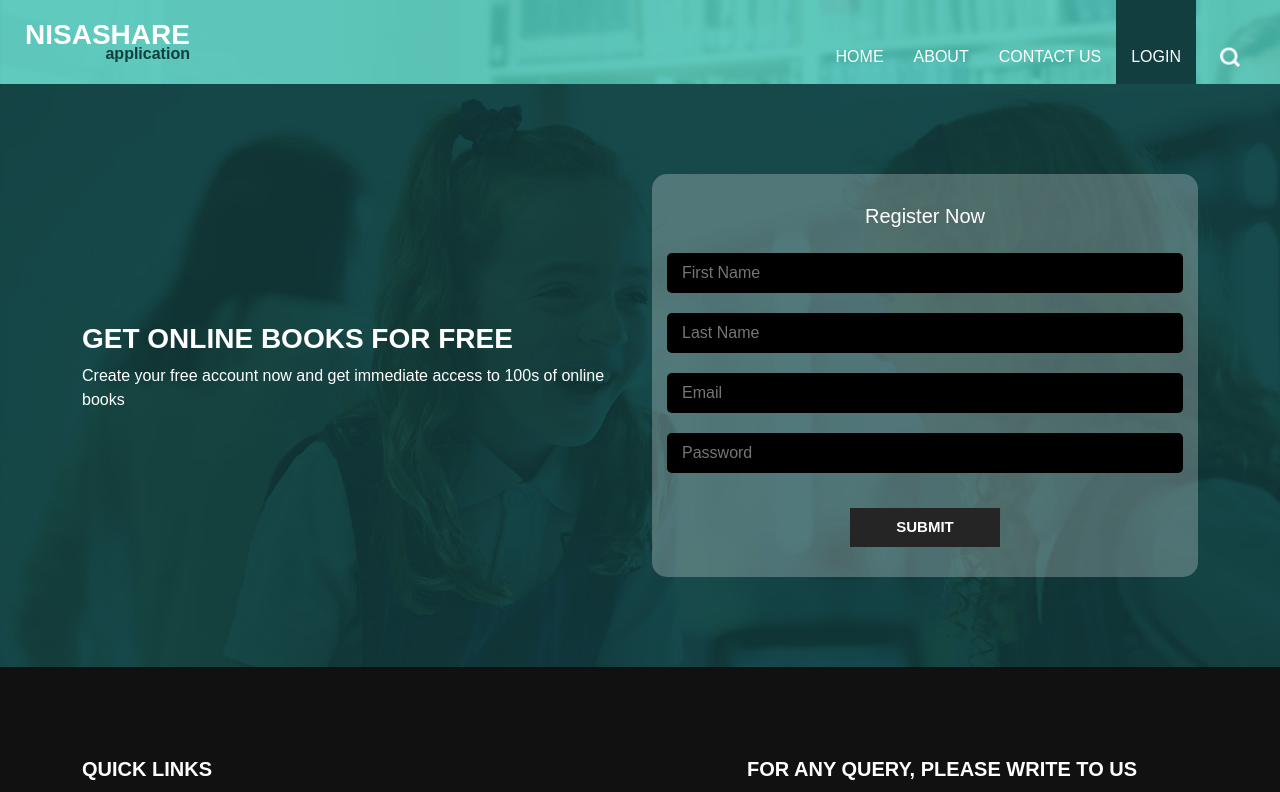
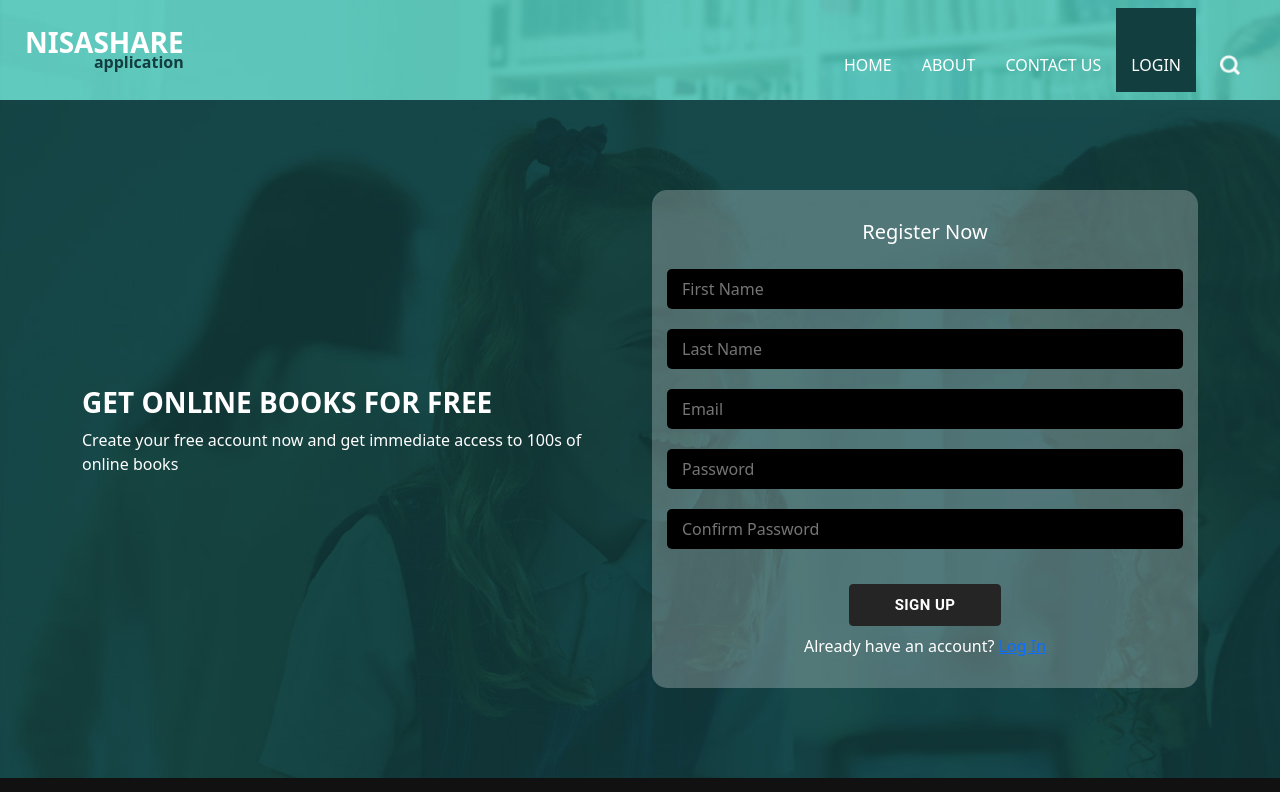
Before and after one commit to SusanSagwa/NisaShare-Application, a React (Create React App) app: page /signup in a window 1280 px wide. Shown: the top 792 px of the page. Built offline with nearby package versions, Linux system fonts and the light colour scheme; no server answers.

Commit message:
new changes

```diff
--- a/package.json
+++ b/package.json
@@ -11,6 +11,7 @@
     "bootstrap": "^5.0.2",
     "firebase": "^8.7.1",
     "firebase-admin": "^9.11.0",
+    "lodash": "^4.17.21",
     "node-sass": "^6.0.1",
     "react": "^17.0.2",
     "react-bootstrap": "^1.6.1",
@@ -44,5 +45,9 @@
       "last 1 firefox version",
       "last 1 safari version"
     ]
+  },
+  "devDependencies": {
+    "css-loader": "^4.3.0",
+    "style-loader": "^1.3.0"
   }
 }
--- a/src/App.js
+++ b/src/App.js
@@ -3,11 +3,14 @@
 import { BrowserRouter as Router, Route } from "react-router-dom";
 import Home from "./Home";
 import Login from "./Login";
-import signup from "./signup";
+import Signup from "./Signup";
 import admin from "./admin";
 import about from "./about";
+import Userpage from "./Userpage";
 import { AuthProvider } from "./Auth";
 import PrivateRoute from "./PrivateRoute";
+import ForgotPassword from "./ForgotPassword";
+import UpdateProfile from "./UpdateProfile";
 
 
 
@@ -16,15 +19,21 @@
 
     <AuthProvider>
       <Router>
-        <div>
+
+       <div>
           <PrivateRoute exact path="/" component={Home} />
-          <Route exact path="/login" component={Login} />
-          <Route exact path="/signup" component={signup} />
-          <Route exact path="/admin" component={admin} />
-          <Route exact path="/about" component={about}/>
+          <PrivateRoute  path="/update-profile" component={UpdateProfile} />
+          <Route  path="/login" component={Login} />
+          <Route  path="/signup" component={Signup} />
+          <Route  path="/admin" component={admin} />
+          <Route  path="/about" component={about}/>
+          <Route path="/forgot-password" component={ForgotPassword}/>
+          <PrivateRoute  path="/userpage" component={Userpage} />
         </div>
+
       </Router>
     </AuthProvider>
+
   );
 };
 
--- a/src/Auth.js
+++ b/src/Auth.js
@@ -1,31 +1,62 @@
-import React, { useEffect, useState } from "react";
-import app from "./firebase.js";
+import React, { useContext, useState, useEffect } from "react"
+import { auth } from "./firebase"
 
+const Auth = React.createContext()
 
-export const AuthContext = React.createContext();
+export function useAuth() {
+  return useContext(Auth)
+}
 
-export const AuthProvider = ({ children }) => {
-  const [currentUser, setCurrentUser] = useState(null);
-  const [pending, setPending] = useState(true);
+export function AuthProvider({ children }) {
+  const [currentUser, setCurrentUser] = useState()
+  const [loading, setLoading] = useState(true)
+
+  function signup(email, password) {
+    return auth.createUserWithEmailAndPassword(email, password)
+  }
+
+  function login(email, password) {
+    return auth.signInWithEmailAndPassword(email, password)
+  }
+
+  function logout() {
+    return auth.signOut()
+  }
+
+  function resetPassword(email) {
+    return auth.sendPasswordResetEmail(email)
+  }
+
+  function updateEmail(email) {
+    return currentUser.updateEmail(email)
+  }
+
+  function updatePassword(password) {
+    return currentUser.updatePassword(password)
+  }
 
   useEffect(() => {
-    app.auth().onAuthStateChanged((user) => {
+    const unsubscribe = auth.onAuthStateChanged(user => {
       setCurrentUser(user)
-      setPending(false)
-    });
-  }, []);
+      setLoading(false)
+    })
 
-  if(pending){
-    return <>Loading...</>
+    return unsubscribe
+  }, [])
+
+  const value = {
+    currentUser,
+    login,
+    signup,
+    logout,
+    resetPassword,
+    updateEmail,
+    updatePassword
   }
 
   return (
-    <AuthContext.Provider
-      value={{
-        currentUser
-      }}
-    >
-      {children}
-    </AuthContext.Provider>
-  );
-};
+    <Auth.Provider value={value}>
+      {!loading && children}
+    </Auth.Provider>
+  )
+}
--- /dev/null
+++ b/src/ForgotPassword.js
@@ -0,0 +1,55 @@
+import React, { useRef, useState } from "react"
+import { Form, Button, Card, Alert } from "react-bootstrap"
+import { useAuth } from "./Auth"
+import { Link } from "react-router-dom"
+
+export default function ForgotPassword() {
+  const emailRef = useRef()
+  const { resetPassword } = useAuth()
+  const [error, setError] = useState("")
+  const [message, setMessage] = useState("")
+  const [loading, setLoading] = useState(false)
+
+  async function handleSubmit(e) {
+    e.preventDefault()
+
+    try {
+      setMessage("")
+      setError("")
+      setLoading(true)
+      await resetPassword(emailRef.current.value)
+      setMessage("Check your inbox for further instructions")
+    } catch {
+      setError("Failed to reset password")
+    }
+
+    setLoading(false)
+  }
+
+  return (
+    <>
+      <Card>
+        <Card.Body>
+          <h2 className="text-center mb-4">Password Reset</h2>
+          {error && <Alert variant="danger">{error}</Alert>}
+          {message && <Alert variant="success">{message}</Alert>}
+          <Form onSubmit={handleSubmit}>
+            <Form.Group id="email">
+              <Form.Label>Email</Form.Label>
+              <Form.Control type="email" ref={emailRef} required />
+            </Form.Group>
+            <Button disabled={loading} className="w-100" type="submit">
+              Reset Password
+            </Button>
+          </Form>
+          <div className="w-100 text-center mt-3">
+            <Link to="/login">Login</Link>
+          </div>
+        </Card.Body>
+      </Card>
+      <div className="w-100 text-center mt-2">
+        Need an account? <Link to="/signup">Sign Up</Link>
+      </div>
+    </>
+  )
+}
--- a/src/Home.js
+++ b/src/Home.js
@@ -1,9 +1,13 @@
 import React from "react";
+import { useAuth } from "./Auth.js";
 import app from "./firebase";
 import { Link } from 'react-router-dom';
+import "./custom.scss"
+
 
 
 const Home = () => {
+  const { currentUser } = useAuth()
   return (
     <body>
   <div class="hero_area">
@@ -33,7 +37,7 @@
                 <a class="nav-link" href="contact.html">Contact Us</a>
               </li>
               <li class="nav-item">
-                <Link class="nav-link" to="/login">Login</Link>
+                <Link class="nav-link" to="/userpage">{currentUser.email}</Link>
               </li>
               <li class="nav-item">
                 <button class="nav-link" onClick={() => app.auth().signOut()}>Sign out</button>
--- a/src/Login.js
+++ b/src/Login.js
@@ -1,33 +1,34 @@
-import React, { useCallback, useContext } from "react";
-import { withRouter, Redirect } from "react-router";
-import app from "./firebase.js";
-import { AuthContext } from "./Auth.js";
-import { Link } from 'react-router-dom';
-import "./css/style.css";
+import React, { useRef, useState } from "react";
+import { useAuth } from "./Auth.js";
+import { Link, useHistory } from 'react-router-dom';
+import "./custom.scss";
+import { Button } from "@material-ui/core";
+import {Alert} from "react-bootstrap";
+
+export default function Login() {
+  const emailRef = useRef()
+  const passwordRef = useRef()
+  const { login } = useAuth()
+  const [error, setError] = useState("")
+  const [loading, setLoading] = useState(false)
+  const history = useHistory()
+
+  async function handleSubmit(e) {
+    e.preventDefault()
+
+    try {
+      setError("")
+      setLoading(true)
+      await login(emailRef.current.value, passwordRef.current.value)
+      history.push("/")
+    } catch {
+      setError("Failed to log in. The Password or Email is Incorrect")
+    }
+
+    setLoading(false)
+  }
 
 
-const Login = ({ history }) => {
-  const handleLogin = useCallback(
-    async event => {
-      event.preventDefault();
-      const { email, password } = event.target.elements;
-      try {
-        await app
-          .auth()
-          .signInWithEmailAndPassword(email.value, password.value);
-        history.push("/");
-      } catch (error) {
-        alert(error);
-      }
-    },
-    [history]
-  );
-
-  const { currentUser } = useContext(AuthContext);
-
-  if (currentUser) {
-    return <Redirect to="/" />;
-  }
 
   return (
     <body class="sub_page">
@@ -95,15 +96,21 @@
             <h5>
               Login Now
             </h5>
-             <form onSubmit={handleLogin}>
+             <form onSubmit={handleSubmit}>
+             {error && <Alert variant="danger">{error}</Alert>}
               <div>
-                <input name="email" type="email" placeholder="Email " />
+                <input name="email" type="email" placeholder="Email " ref={emailRef} required/>
               </div>
               <div>
-                <input name="password" type="password" placeholder="Password" />
+                <input name="password" type="password" placeholder="Password" ref={passwordRef} required />
               </div>
-              <button type="submit">Login</button>
+              <Button disabled={loading} className="w-100" type="submit">
+              Log In
+            </Button>
             </form>
+            <div className="w-100 text-center mt-3">
+            <Link to="/forgot-password">Forgot Password?</Link>
+          </div>
           </div>
         </div>
       </div>
@@ -188,5 +195,3 @@
 </body>
 );
 };
-
-export default withRouter(Login);
--- a/src/PrivateRoute.js
+++ b/src/PrivateRoute.js
@@ -1,9 +1,9 @@
-import React, { useContext } from "react";
+import React from "react";
 import { Route, Redirect } from "react-router-dom";
-import { AuthContext } from "./Auth";
+import { useAuth } from "./Auth";
 
 const PrivateRoute = ({ component: RouteComponent, ...rest }) => {
-  const {currentUser} = useContext(AuthContext);
+  const {currentUser} = useAuth();
   return (
     <Route
       {...rest}
--- /dev/null
+++ b/src/UpdateProfile.js
@@ -0,0 +1,87 @@
+import React, { useRef, useState } from "react"
+import { Form, Button, Card, Alert } from "react-bootstrap"
+import { useAuth } from "./Auth"
+import { Link, useHistory } from "react-router-dom"
+
+export default function UpdateProfile() {
+  const emailRef = useRef()
+  const passwordRef = useRef()
+  const passwordConfirmRef = useRef()
+  const { currentUser, updatePassword, updateEmail } = useAuth()
+  const [error, setError] = useState("")
+  const [loading, setLoading] = useState(false)
+  const history = useHistory()
+
+  function handleSubmit(e) {
+    e.preventDefault()
+    if (passwordRef.current.value !== passwordConfirmRef.current.value) {
+      return setError("Passwords do not match")
+    }
+
+    const promises = []
+    setLoading(true)
+    setError("")
+
+    if (emailRef.current.value !== currentUser.email) {
+      promises.push(updateEmail(emailRef.current.value))
+    }
+    if (passwordRef.current.value) {
+      promises.push(updatePassword(passwordRef.current.value))
+    }
+
+    Promise.all(promises)
+      .then(() => {
+        history.push("/")
+      })
+      .catch(() => {
+        setError("Failed to update account")
+      })
+      .finally(() => {
+        setLoading(false)
+      })
+  }
+
+  return (
+    <>
+      <Card>
+        <Card.Body>
+          <h2 className="text-center mb-4">Update Profile</h2>
+          {error && <Alert variant="danger">{error}</Alert>}
+          <Form onSubmit={handleSubmit}>
+            <Form.Group id="email">
+              <Form.Label>Email</Form.Label>
+              <Form.Control
+                type="email"
+                ref={emailRef}
+                required
+                defaultValue={currentUser.email}
+              />
+            </Form.Group>
+            <Form.Group id="password">
+              <Form.Label>Password</Form.Label>
+              <Form.Control
+                type="password"
+                ref={passwordRef}
+                placeholder="Leave blank to keep the same"
+              />
+            </Form.Group>
+            <Form.Group id="password-confirm">
+              <Form.Label>Password Confirmation</Form.Label>
+              <Form.Control
+                type="password"
+                ref={passwordConfirmRef}
+                placeholder="Leave blank to keep the same"
+              />
+            </Form.Group>
+            <Button disabled={loading} className="w-100" type="submit">
+              Update
+            </Button>
+          </Form>
+        </Card.Body>
+      </Card>
+      <div className="w-100 text-center mt-2">
+        <Link to="/">Cancel</Link>
+      </div>
+    </>
+  )
+}
--- /dev/null
+++ b/src/Userpage.js
@@ -0,0 +1,41 @@
+import React, { useState } from "react"
+import { Card, Button, Alert } from "react-bootstrap"
+import { useAuth } from "./Auth"
+import { Link, useHistory } from "react-router-dom"
+
+export default function Dashboard() {
+  const [error, setError] = useState("")
+  const { currentUser, logout } = useAuth()
+  const history = useHistory()
+
+  async function handleLogout() {
+    setError("")
+
+    try {
+      await logout()
+      history.push("/login")
+    } catch {
+      setError("Failed to log out")
+    }
+  }
+
+  return (
+    <>
+      <Card>
+        <Card.Body>
+          <h2 className="text-center mb-4">Profile</h2>
+          {error && <Alert variant="danger">{error}</Alert>}
+          <strong>Email:</strong> {currentUser.email}
+          <Link to="/update-profile" className="btn btn-primary w-100 mt-3">
+            Update Profile
+          </Link>
+        </Card.Body>
+      </Card>
+      <div className="w-100 text-center mt-2">
+        <Button variant="link" onClick={handleLogout}>
+          Log Out
+        </Button>
+      </div>
+    </>
+  )
+}
--- a/src/about.js
+++ b/src/about.js
@@ -0,0 +1,10 @@
+import React from 'react'
+import "./custom.scss"
+
+export default function about() {
+  return (
+    <div>
+     Hello
+    </div>
+  )
+};
--- a/src/index.js
+++ b/src/index.js
@@ -2,6 +2,7 @@
 import ReactDOM from 'react-dom';
 import App from './App';
 import './custom.scss';
+import "bootstrap/dist/css/bootstrap.min.css";
 
 
 ReactDOM.render(
--- a/src/signup.js
+++ b/src/signup.js
@@ -1,20 +1,39 @@
-import React, { useCallback } from "react";
-import { withRouter } from "react-router";
-import app from "./firebase";
+import React, { useRef, useState } from "react";
+import { Link, useHistory, } from 'react-router-dom';
+import {useAuth} from "./Auth";
+import { Button } from "@material-ui/core";
+import {Alert} from "react-bootstrap";
+import "./custom.scss";
+import "bootstrap/dist/css/bootstrap.min.css";
 
-const SignUp = ({ history }) => {
-  const handleSignUp = useCallback(async event => {
-    event.preventDefault();
-    const { email, password } = event.target.elements;
+export default function Signup() {
+  const emailRef = useRef()
+  const passwordRef = useRef()
+  const passwordConfirmRef = useRef()
+  const { signup } = useAuth()
+  const [error, setError] = useState("")
+  const [loading, setLoading] = useState(false)
+  const history = useHistory()
+
+  async function handleSubmit(e) {
+    e.preventDefault()
+
+    if (passwordRef.current.value !== passwordConfirmRef.current.value) {
+      return setError("Passwords do not match")
+    }
+
     try {
-      await app
-        .auth()
-        .createUserWithEmailAndPassword(email.value, password.value);
-      history.push("/");
-    } catch (error) {
-      alert(error);
+      setError("")
+      setLoading(true)
+      await signup(emailRef.current.value, passwordRef.current.value)
+      history.push("/")
+    } catch {
+      setError("Failed to create an account")
     }
-  }, [history]);
+
+    setLoading(false)
+  }
+
 
   return (
     <body class="sub_page">
@@ -45,7 +64,7 @@
                 <a class="nav-link" href="contact.html">Contact us</a>
               </li>
               <li class="nav-item active">
-                <a class="nav-link" href="login.html">Login</a>
+                <Link class="nav-link" to="/login">Login</Link>
               </li>
             </ul>
             <form class="form-inline my-2 my-lg-0 ml-0 ml-lg-4 mb-3 mb-lg-0">
@@ -79,7 +98,8 @@
             <h5>
               Register Now
             </h5>
-            <form onSubmit={handleSignUp}>
+            {error && <Alert variant="danger">{error}</Alert>}
+            <form onSubmit={handleSubmit}>
               <div>
                 <input type="text" placeholder="First Name " />
               </div>
@@ -87,13 +107,21 @@
                 <input type="text" placeholder="Last Name " />
               </div>
               <div>
-                <input name="email" type="email" placeholder="Email " />
+                <input name="email" type="email" placeholder="Email "  ref={emailRef} required  />
               </div>
               <div>
-                <input name="password" type="password" placeholder="Password" />
+                <input name="password" type="password" placeholder="Password" ref={passwordRef} required />
               </div>
-              <button type="submit">Submit</button>
+              <div>
+                <input name="password" type="password" placeholder="Confirm Password" ref={passwordConfirmRef} required  />
+              </div>
+              <Button disabled={loading}  type="submit">
+              Sign Up
+            </Button>
             </form>
+            <div className="w-100 text-center mt-2">
+        Already have an account? <Link to="/login">Log In</Link>
+      </div>
           </div>
         </div>
       </div>
@@ -176,5 +204,3 @@
 </body>
   );
 };
-
-export default withRouter(SignUp);
```
Also changed, not shown: 1 other file (tests, documents, lock files or other folders).
